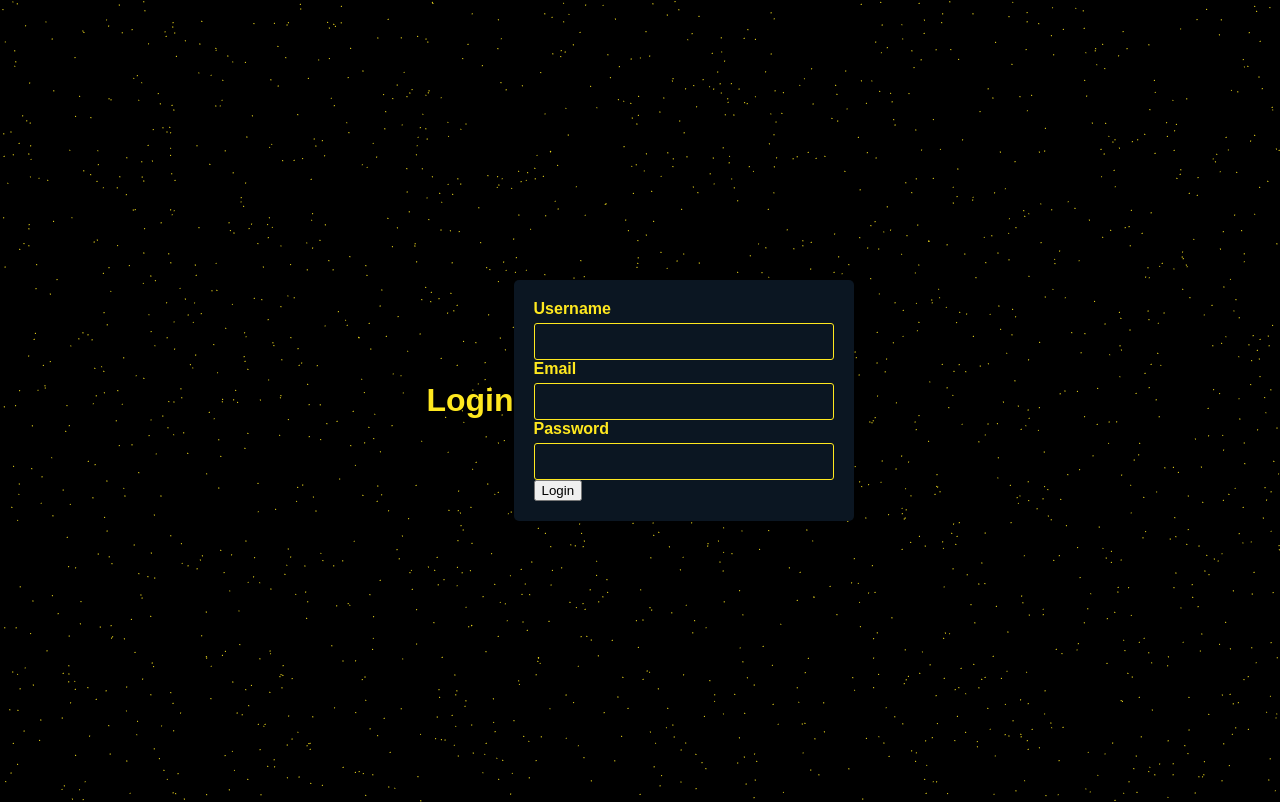
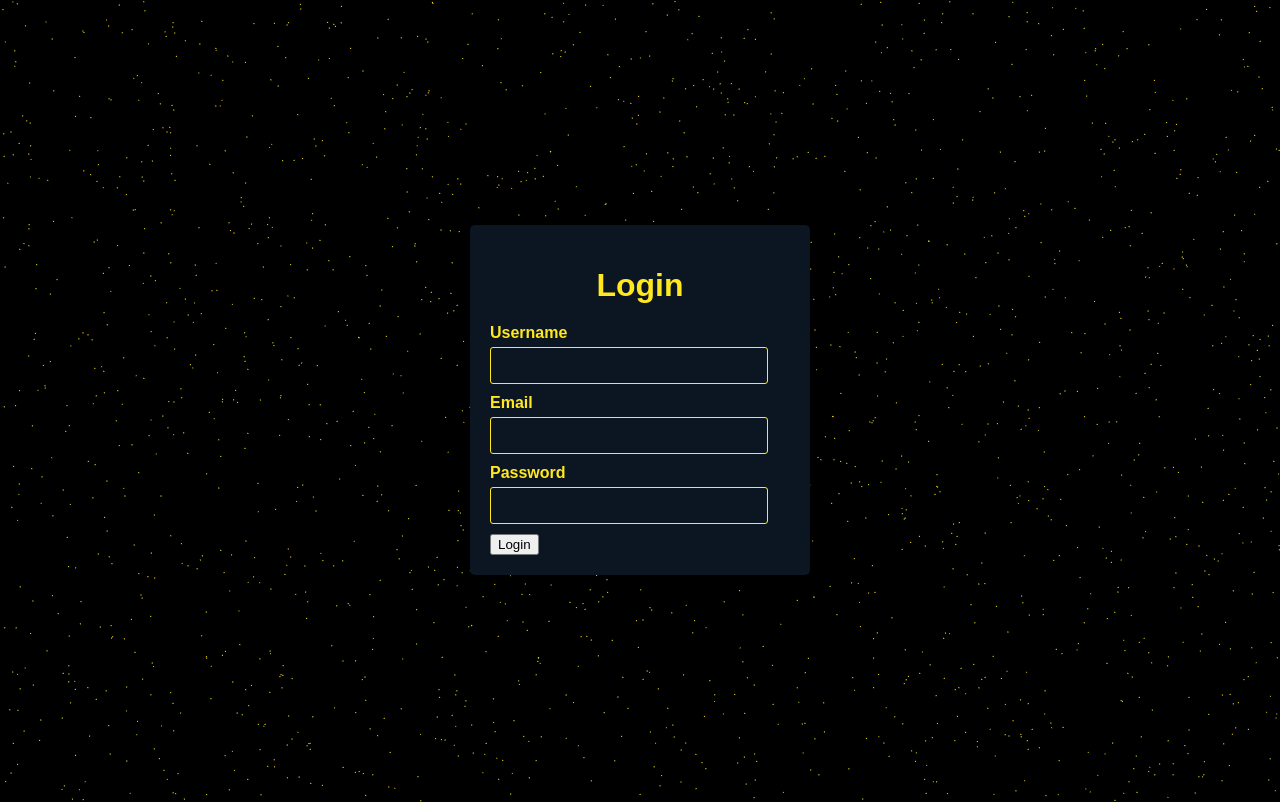
Before and after one commit to alexkjzz/PythonTP, a Flask app: page /login in a window 1280 px wide. Run offline with Flask 3, Linux system fonts and the light colour scheme.

Commit message:
Update login and register templates with new styling and animations; move h1 title in login template
The changes include:

- Updated the login and register templates with new styling and animations.
- Added a background animation of stars in both templates.
- Moved the h1 title to the top of the login form.
- Made adjustments to input width and added margin and display properties.
- Added a margin-top property to the submit button in the login form.
- Updated the script to append the star elements to a separate container instead of the body element.

These changes improve the visual appearance and user experience of the login and register pages.

```diff
--- a/v2.0/templates/login.html
+++ b/v2.0/templates/login.html
@@ -17,6 +17,11 @@
             overflow: hidden;
         }
 
+        h1 {
+            text-align: center;
+            margin-bottom: 20px;
+        }
+
         form {
             background-color: #0b1622;
             padding: 20px;
@@ -25,15 +30,6 @@
             width: 300px;
             position: relative;
             z-index: 1;
-        }
-
-        h1 {
-            text-align: center;
-            margin-bottom: 20px; /* Ajout de marge en bas */
-        }
-
-        div {
-            margin-bottom: 10px;
         }
 
         label {
@@ -46,20 +42,14 @@
         input[type="text"],
         input[type="email"],
         input[type="password"] {
-            width: 100%;
+            width: calc(100% - 22px); /* Subtract padding and border width */
             padding: 10px;
             border: 1px solid #ffe81f;
             border-radius: 3px;
             box-sizing: border-box;
             background-color: #0b1622;
             color: #ffe81f;
-        }
-
-        ul {
-            list-style: none;
-            padding: 0;
-            margin: 0;
-            color: red;
+            margin-bottom: 10px;
         }
 
         button[type="submit"] {
@@ -69,7 +59,9 @@
             border: none;
             border-radius: 3px;
             cursor: pointer;
-            width: 100%;
+            width: calc(100% - 22px); /* Subtract padding and border width */
+            display: block;
+            margin-top: 10px;
         }
 
         button[type="submit"]:hover {
@@ -84,9 +76,12 @@
             clip-path: polygon(50% 0%, 61% 35%, 98% 35%, 68% 57%, 79% 91%, 50% 70%, 21% 91%, 32% 57%, 2% 35%, 39% 35%);
         }
     </style>
+
 </head>
 <body>
-    <h1>Login</h1> <!-- Titre déplacé ici -->
+
+    <div id="stars"></div>
+
     {% with messages = get_flashed_messages() %}
         {% if messages %}
             {% for message in messages %}
@@ -95,25 +90,30 @@
         {% endif %}
     {% endwith %}
     <form method="post">
+
+        <h1>Login</h1>
+
         {{ form.hidden_tag() }}
-        {{ form.username.label }} {{ form.username(size=20) }}<br>
-        {{ form.email.label }} {{ form.email(size=20) }}<br>
-        {{ form.password.label }} {{ form.password(size=20) }}<br>
+        <label for="username">{{ form.username.label }}</label>
+        {{ form.username(size=20) }}
+        <label for="email">{{ form.email.label }}</label>
+        {{ form.email(size=20) }}
+        <label for="password">{{ form.password.label }}</label>
+        {{ form.password(size=20) }}
         {{ form.submit() }}
     </form>
 
     <script>
         document.addEventListener("DOMContentLoaded", function() {
-            const body = document.querySelector("body");
+            const starsContainer = document.getElementById("stars");
             for (let i = 0; i < 2000; i++) {
                 const star = document.createElement("div");
                 star.className = "star";
                 star.style.top = `${Math.random() * 100}vh`;
                 star.style.left = `${Math.random() * 100}vw`;
-                body.appendChild(star);
+                starsContainer.appendChild(star);
             }
         });
     </script>
-
 </body>
 </html>
--- a/v2.0/templates/register.html
+++ b/v2.0/templates/register.html
@@ -86,8 +86,11 @@
 </head>
 <body>
     <div>
-        <h1>Register</h1>
+
         <form method="post">
+
+            <h1>Register</h1>
+
             <!-- Your form content here -->
             {% with messages = get_flashed_messages() %}
                 {% if messages %}
```
